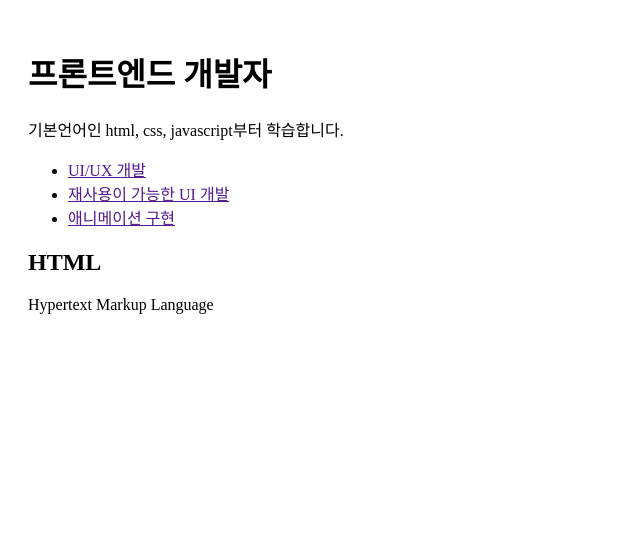
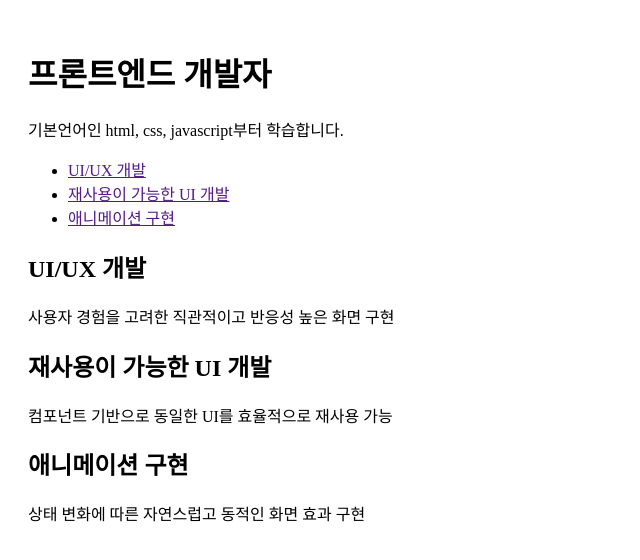
Before and after one commit to ckck912ck-lang/estfe13_react-basic, a React (Vite) app: page / in a window 1280 px wide. Shown: the top 560 px of the page, without its empty margins (0-640 px from the left). Built offline with nearby package versions, Linux system fonts and the light colour scheme.

Commit message:
feat: 컴포넌트 분리

```diff
--- a/src/App.jsx
+++ b/src/App.jsx
@@ -1,52 +1,19 @@
 import "./App.css";
-
-//Myheader 컴포넌트
-function Myheader() {
-  return (
-    <header>
-      <h1 className="logo">프론트엔드 개발자</h1>
-      <p>기본언어인 html, css, javascript부터 학습합니다.</p>
-    </header>
-  );
-}
-
-//Nav 컴포넌트
-function Nav() {
-  return (
-    <nav>
-      <ul>
-        <li>
-          <a href="">UI/UX 개발</a>
-        </li>
-        <li>
-          <a href="">재사용이 가능한 UI 개발</a>
-        </li>
-        <li>
-          <a href="">애니메이션 구현</a>
-        </li>
-      </ul>
-    </nav>
-  );
-}
-
-//MyArticle 컴포넌트
-function MyArticle() {
-  return (
-    <section>
-      <article>
-        <h2>HTML</h2>
-        <p>Hypertext Markup Language</p>
-      </article>
-    </section>
-  );
-}
+import Myheader from "./components/Myheader";
+import Nav from "./components/Nav";
+import MyArticle from "./components/MyArticle";
 
 function App() {
   return (
     <>
       <Myheader />
       <Nav />
-      <MyArticle />
+      <MyArticle title="UI/UX 개발" desc="사용자 경험을 고려한 직관적이고 반응성 높은 화면 구현" />
+      <MyArticle
+        title="재사용이 가능한 UI 개발"
+        desc="컴포넌트 기반으로 동일한 UI를 효율적으로 재사용 가능"
+      />
+      <MyArticle title="애니메이션 구현" desc="상태 변화에 따른 자연스럽고 동적인 화면 효과 구현" />
     </>
   );
 }
--- /dev/null
+++ b/src/components/MyArticle.jsx
@@ -0,0 +1,13 @@
+//MyArticle 컴포넌트
+function MyArticle({ title, desc }) {
+  return (
+    <section>
+      <article>
+        <h2>{title}</h2>
+        <p>{desc}</p>
+      </article>
+    </section>
+  );
+}
+
+export default MyArticle;
--- /dev/null
+++ b/src/components/Myheader.jsx
@@ -0,0 +1,11 @@
+//Myheader 컴포넌트
+function Myheader() {
+  return (
+    <header>
+      <h1 className="logo">프론트엔드 개발자</h1>
+      <p>기본언어인 html, css, javascript부터 학습합니다.</p>
+    </header>
+  );
+}
+
+export default Myheader;
--- /dev/null
+++ b/src/components/Nav.jsx
@@ -0,0 +1,20 @@
+//Nav 컴포넌트
+function Nav() {
+  return (
+    <nav>
+      <ul>
+        <li>
+          <a href="">UI/UX 개발</a>
+        </li>
+        <li>
+          <a href="">재사용이 가능한 UI 개발</a>
+        </li>
+        <li>
+          <a href="">애니메이션 구현</a>
+        </li>
+      </ul>
+    </nav>
+  );
+}
+
+export default Nav;
```
